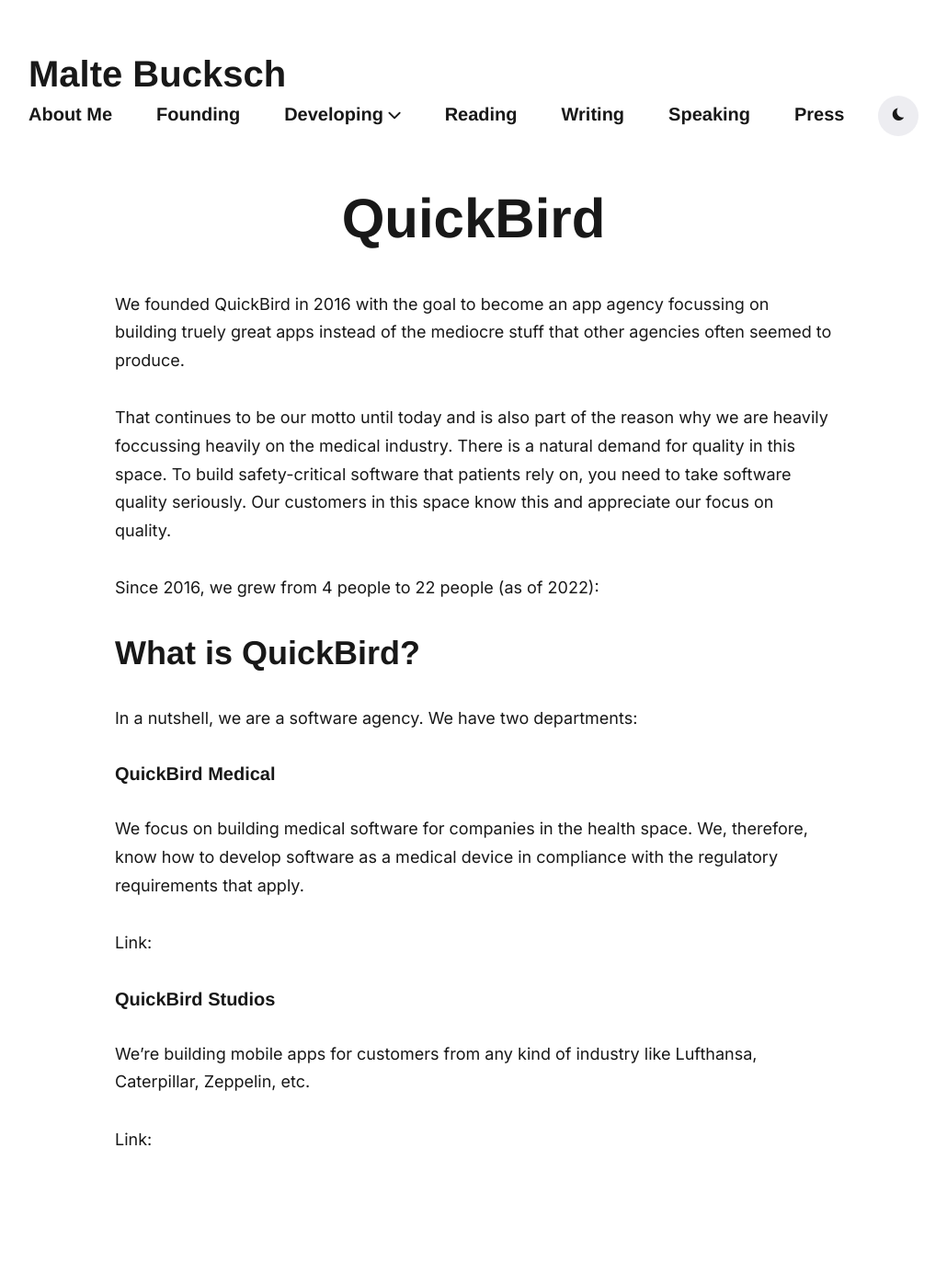
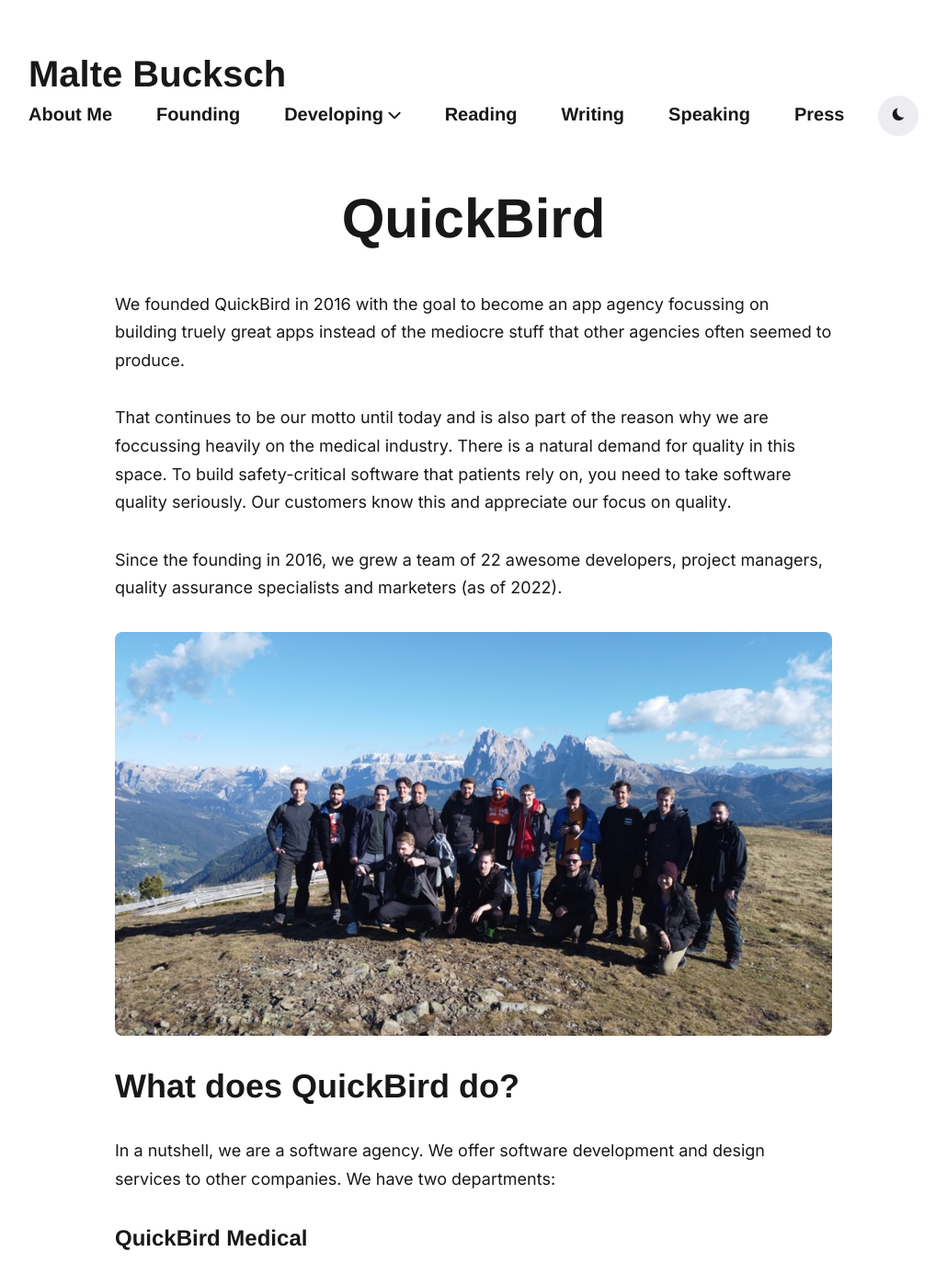
Before and after one commit to maltebucksch/maltebucksch.github.io, a Jekyll site: the page built from _pages/quickbird.md, in a window 1280 px wide and 1400 px high. Shown: the whole window at 92% size, without its empty margins (125-1155 px from the left). Built offline with Jekyll 4.4.1, drawn with Linux system fonts in a browser that asks for light colours; nearby versions of some CDN libraries; some web fonts are replaced; some of the changed text lies outside the part shown.

Commit message:
Write frontpage text

```diff
--- a/_data/settings.yml
+++ b/_data/settings.yml
@@ -55,7 +55,7 @@
 #-------------------------------
 # Hero Settings
 hero:
-  hero__title: I'm Malte. I like to build stuff.
+  hero__title: Hi, I'm Malte.
   hero__description: This is a subtitle and I havn't thought of any good sentence for it yet. Lorem ipsum dolor sit amet, consectetur adipiscing elit, sed do eiusmod tempor incididunt ut labore et dolore magna aliqua. Ut enim ad minim veniam, quis nostrud exercitation ullamco laboris nisi ut aliquip ex ea commodo consequat. Duis aute irure dolor in reprehenderit in voluptate velit esse cillum dolore eu fugiat nulla pariatur. Excepteur sint occaecat cupidatat non proident, sunt in culpa qui officia deserunt mollit anim id est laborum.
   hero__image: '/images/malte.jpg'
 
--- a/_pages/quickbird.md
+++ b/_pages/quickbird.md
@@ -5,26 +5,26 @@
 ---
 We founded QuickBird in 2016 with the goal to become an app agency focussing on building truely great apps instead of the mediocre stuff that other agencies often seemed to produce.
 
-That continues to be our motto until today and is also part of the reason why we are heavily foccussing heavily on the medical industry. There is a natural demand for quality in this space. To build safety-critical software that patients rely on, you need to take software quality seriously. Our customers in this space know this and appreciate our focus on quality.
+That continues to be our motto until today and is also part of the reason why we are foccussing heavily on the medical industry. There is a natural demand for quality in this space. To build safety-critical software that patients rely on, you need to take software quality seriously. Our customers know this and appreciate our focus on quality.
 
-Since 2016, we grew from 4 people to 22 people (as of 2022):
+Since the founding in 2016, we grew a team of 22 awesome developers, project managers, quality assurance specialists and marketers (as of 2022).
+
+![Sea]({{site.baseurl}}/images/quickbird/team.jpg)
 
 
 
+# What does QuickBird do?
 
+In a nutshell, we are a software agency. We offer software development and design services to other companies. We have two departments:
 
-# What is QuickBird?
-
-In a nutshell, we are a software agency. We have two departments:
-
-#### QuickBird Medical
+### QuickBird Medical
 
 We focus on building medical software for companies in the health space. We, therefore, know how to develop software as a medical device in compliance with the regulatory requirements that apply.
 
-Link:
+Link: [QuickBird Medical Website](https://quickbirdmedical.com/)
 
-#### QuickBird Studios
+### QuickBird Studios
 
 We're building mobile apps for customers from any kind of industry like Lufthansa, Caterpillar, Zeppelin, etc.
 
-Link:
+Link: [QuickBird Studios Website](https://quickbirdstudios.com/)
```
Also changed, not shown: _includes/section-hero.html (+8 -1 lines), _pages/founding.md (+4 -4 lines), 1 other file.
